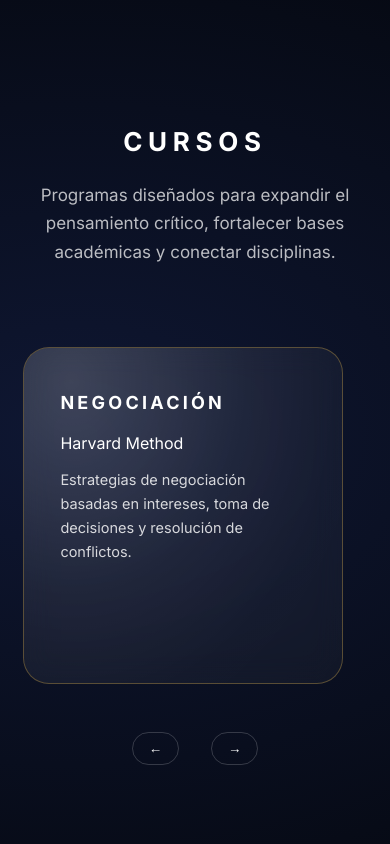
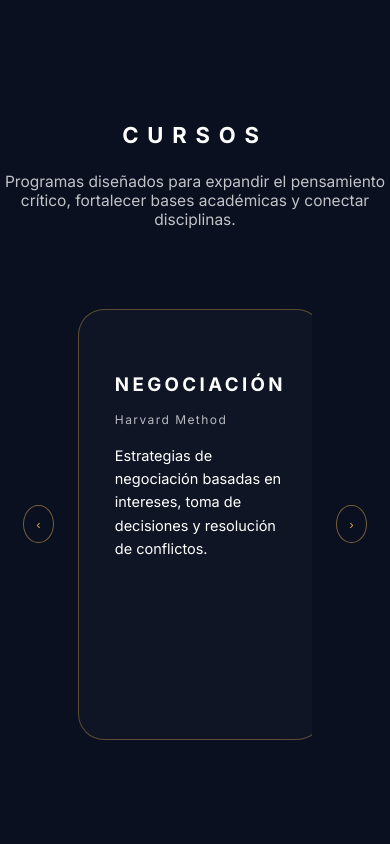
Before and after one commit to AndyZMA/Nova, a plain HTML site: page index.html in a window 390 px wide. Shown: the part 900-1744 px from the top of the page. Drawn offline with nearby package versions, Linux system fonts and the light colour scheme.

Commit message:
cursos styleados

```diff
--- a/index.html
+++ b/index.html
@@ -108,15 +108,23 @@
 		</section>
 
 			<section class="cursos" id="cursos">
-			<div class="cursos-header">
+  <header class="cursos-header">
     <h2>CURSOS</h2>
-				<p style="font-size: 17px">
-					Programas diseñados para expandir el pensamiento crítico, fortalecer
-					bases académicas y conectar disciplinas.
+    <p>
+      Programas diseñados para expandir el pensamiento crítico,
+      fortalecer bases académicas y conectar disciplinas.
     </p>
-			</div>
+  </header>
 
-			<div class="cursos-track">
+  <div class="cursos-wrapper">
+    <!-- Flecha izquierda -->
+    <button class="cursos-arrow prev" aria-label="Anterior">
+      ‹
+    </button>
+
+    <!-- Track -->
+    <div class="cursos-track" id="cursosTrack">
+
       <article class="curso-card">
         <h3>Negociación</h3>
         <span>Harvard Method</span>
@@ -130,30 +138,83 @@
         <h3>Cálculo Vectorial</h3>
         <span>Matemáticas Aplicadas</span>
         <p>
-						Comprensión profunda del espacio, vectores y aplicaciones en física
-						e ingeniería.
+          Comprensión profunda del espacio vectorial y sus aplicaciones
+          en física e ingeniería.
         </p>
-					<a href="temario/calculoVectorial.pdf" target="_blank" class="modalidad-cta">Conoce el temario</a>
+        <a href="temario/calculoVectorial.pdf" target="_blank" class="modalidad-cta">
+          Conoce el temario
+        </a>
       </article>
 
       <article class="curso-card">
         <h3>Química Orgánica</h3>
         <span>Ciencias Naturales</span>
         <p>
-						Introducción estructurada a los principios, reacciones y lógica
-						molecular.
+          Estudio de la estructura, propiedades y reacciones de los
+          compuestos orgánicos fundamentales.
         </p>
-					<a href="temario/calculoVectorial.pdf" target="_blank" class="modalidad-cta">Conoce el temario</a>
+        <a href="temario/quimicaOrganica.pdf" target="_blank" class="modalidad-cta">
+          Conoce el temario
+        </a>
+      </article>
 
+      <article class="curso-card">
+        <h3>Álgebra Lineal</h3>
+        <span>Matemáticas Fundamentales</span>
+        <p>
+          Vectores, matrices, espacios vectoriales y transformaciones
+          lineales aplicadas a ciencia y tecnología.
+        </p>
+        <a href="temario/algebraLineal.pdf" target="_blank" class="modalidad-cta">
+          Conoce el temario
+        </a>
       </article>
+
+      <article class="curso-card">
+        <h3>Cálculo Diferencial e Integral</h3>
+        <span>Análisis Matemático</span>
+        <p>
+          Estudio del cambio y la acumulación mediante derivadas e integrales
+          en contextos reales.
+        </p>
+        <a href="temario/calculoDI.pdf" target="_blank" class="modalidad-cta">
+          Conoce el temario
+        </a>
+      </article>
+
+      <article class="curso-card">
+        <h3>Ecuaciones Diferenciales</h3>
+        <span>Modelado Matemático</span>
+        <p>
+          Análisis de sistemas dinámicos y fenómenos naturales mediante
+          ecuaciones diferenciales ordinarias.
+        </p>
+        <a href="temario/ecuaciones.pdf" target="_blank" class="modalidad-cta">
+          Conoce el temario
+        </a>
+      </article>
+
+      <article class="curso-card">
+        <h3>Astronomía</h3>
+        <span>Ciencias del Espacio</span>
+        <p>
+          Exploración del universo, cuerpos celestes y herramientas modernas
+          de observación astronómica.
+        </p>
+        <a href="temario/astronomia.pdf" target="_blank" class="modalidad-cta">
+          Conoce el temario
+        </a>
+      </article>
+
     </div>
 
-			<!-- Flechas mobile -->
-			<div class="cursos-nav">
-				<button class="prev">←</button>
-				<button class="next">→</button>
+    <!-- Flecha derecha -->
+    <button class="cursos-arrow next" aria-label="Siguiente">
+      ›
+    </button>
   </div>
 </section>
+
 
 		<section class="modalidades-title">
 			<h2>MODALIDADES</h2>
@@ -311,8 +372,6 @@
 			</div>
 		</section>
 
-
-
 		<section class="contacto" id="contacto">
 			<!-- BACKGROUND -->
 			<div class="contacto-bg"></div>
@@ -428,6 +487,27 @@
 			</div>
 		</footer>
 
+		<script>
+  const track = document.getElementById("cursosTrack");
+  const prev = document.querySelector(".cursos-arrow.prev");
+  const next = document.querySelector(".cursos-arrow.next");
+
+  function getScrollAmount() {
+    const card = track.querySelector(".curso-card");
+    const gap = parseInt(getComputedStyle(track).gap) || 0;
+    return card.offsetWidth + gap;
+  }
+
+  prev.addEventListener("click", () => {
+    track.scrollBy({ left: -getScrollAmount(), behavior: "smooth" });
+  });
+
+  next.addEventListener("click", () => {
+    track.scrollBy({ left: getScrollAmount(), behavior: "smooth" });
+  });
+</script>
+
+
 		<script src="https://unpkg.com/gsap@3/dist/gsap.min.js"></script>
 		<script src="https://unpkg.com/gsap@3/dist/ScrollTrigger.min.js"></script>
 		<script src="src/js/main.js"></script>
--- a/src/css/styles.css
+++ b/src/css/styles.css
@@ -988,211 +988,161 @@ html, body {
    CURSOS
 ========================= */
 
-
 .cursos {
-  padding: 10rem 0;
-  background: radial-gradient( 1200px 800px at 20% 50%, #0f1733 0%, #070b17 55%, #000 100% );
+  padding: 10rem 0 8rem;
 }
 
 .cursos-header {
-  max-width: 520px;
+  text-align: center;
+  max-width: 680px;
   margin: 0 auto 5rem;
-  text-align: center;
 }
 
 .cursos-header h2 {
-  font-size: clamp(26px, 3vw, 34px);
-  letter-spacing: .22em;
-  text-transform: uppercase;
+  font-size: 22px;
+  letter-spacing: .4em;
   margin-bottom: 1.5rem;
 }
 
 .cursos-header p {
-  color: var(--muted);
-  line-height: 1.7;
+  font-size: 15.5px;
+  color: rgba(255,255,255,.75);
 }
 
-/* TRACK */
+/* =========================
+   WRAPPER
+========================= */
+
+.cursos-wrapper {
+  position: relative;
+  max-width: 1400px;
+  margin: 0 auto;
+  padding: 0 6vw;
+
+  display: flex;
+  align-items: center;
+}
+
+/* =========================
+   TRACK
+========================= */
 
 .cursos-track {
   display: flex;
-  gap: 3rem;
-  max-width: 1200px;
-  margin: 0 auto;
-  padding: 0 6vw;
-  overflow: hidden;
+  gap: 2.5rem;
+
+  overflow-x: auto;
+  scroll-behavior: smooth;
+  scroll-snap-type: x mandatory;
+
+  width: 100%;
+  -webkit-overflow-scrolling: touch;
+}
+
+.cursos-track::-webkit-scrollbar {
+  display: none;
 }
 
 /* =========================
-   CURSOS – CARDS (NOVA)
-========================= */
-
-/* GRID DESKTOP */
-
-.cursos-grid {
-  display: grid;
-  grid-template-columns: repeat(3, 1fr);
-  gap: 2.75rem;
-}
-
-/* =========================
-   CARD – GLASS + GOLD
+   CARD
 ========================= */
 
 .curso-card {
-  position: relative;
+  flex: 0 0 calc(50% - 1.25rem); /* Desktop: 2 cards */
+
   padding: 2.75rem 2.25rem;
+  border-radius: 26px;
 
-  border-radius: 26px;
-  border: 1px solid rgba(201, 162, 77, 0.4);
+  border: 1px solid rgba(201,162,77,.4);
+  background: rgba(255,255,255,.025);
 
-  background: rgba(255, 255, 255, 0.025);
   backdrop-filter: blur(14px);
   -webkit-backdrop-filter: blur(14px);
 
-  overflow: hidden;
-  isolation: isolate;
-
-  transition:
-    transform .7s cubic-bezier(.22,1,.36,1),
-    border-color .6s ease,
-    box-shadow .6s ease,
-    background-color .6s ease,
-    opacity .6s ease;
+  scroll-snap-align: center;
 }
 
-/* MÁSCARA INTERNA (para legibilidad) */
-.curso-card::before {
-  content: "";
-  position: absolute;
-  inset: 0;
-
-  background: radial-gradient(
-    120% 140% at 15% 10%,
-    rgba(255,255,255,.18),
-    rgba(255,255,255,.06) 45%,
-    rgba(255,255,255,.02) 70%,
-    rgba(255,255,255,.01)
-  );
-
-  z-index: -1;
-}
-
-/* HOVER DESKTOP */
-
-.curso-card:hover {
-  transform: translateY(-4px);
-  border-color: rgba(201,162,77,.85);
-  box-shadow:
-    0 0 0 1px rgba(201,162,77,.2),
-    0 30px 60px rgba(0,0,0,.5);
-}
-
-/* =========================
-   TEXTO
-========================= */
-
 .curso-card h3 {
-  margin: 0 0 1.25rem;
-  font-size: 18px;
+  margin-bottom: .75rem;
   letter-spacing: .18em;
   text-transform: uppercase;
 }
 
+.curso-card span {
+  font-size: 12px;
+  opacity: .7;
+  letter-spacing: .12em;
+}
+
 .curso-card p {
+  margin-top: 1rem;
   font-size: 14.5px;
-  line-height: 1.65;
-  color: rgba(255,255,255,.82);
+  line-height: 1.6;
 }
 
 /* =========================
    CTA
 ========================= */
 
-.curso-card .modalidad-cta {
-  margin-top: 1.75rem;
-  display: inline-flex;
-  padding: 10px 18px;
+.modalidad-cta {
+  margin-top: 1.5rem;
+  display: inline-block;
+  padding: 10px 20px;
 
   border-radius: 999px;
   border: 1px solid rgba(201,162,77,.55);
 
   color: var(--gold);
-  text-decoration: none;
-
   font-size: 11px;
   letter-spacing: .16em;
   text-transform: uppercase;
-
-  transition: all .25s ease;
+  text-decoration: none;
 }
 
-.curso-card .modalidad-cta:hover {
+/* =========================
+   ARROWS
+========================= */
+
+.cursos-arrow {
+  background: none;
+  border: 1px solid rgba(201,162,77,.55);
+  color: var(--gold);
+
+  width: 44px;
+  height: 44px;
+  border-radius: 50%;
+
+  display: grid;
+  place-items: center;
+  cursor: pointer;
+
+  transition: background .25s ease;
+}
+
+.cursos-arrow:hover {
   background: rgba(201,162,77,.08);
 }
 
+.cursos-arrow.prev {
+  margin-right: 1.5rem;
+}
+
+.cursos-arrow.next {
+  margin-left: 1.5rem;
+}
+
 /* =========================
-   MOBILE – UNA CARD
+   MOBILE
 ========================= */
 
 @media (max-width: 900px) {
-  .cursos-grid {
-    display: flex;
-    gap: 1.5rem;
-    overflow-x: auto;
-    scroll-snap-type: x mandatory;
-    padding: 0 9vw;
+  .curso-card {
+    flex: 0 0 100%; /* 🔥 solo una card */
   }
 
-  .cursos-grid::-webkit-scrollbar {
-    display: none;
-  }
-
-  .curso-card {
-    min-width: calc(100vw - 18vw); /* 100 - (padding*2) */
-    max-width: calc(100vw - 18vw);
-    flex-shrink: 0;
-
-    scroll-snap-align: center;
-
-    border-radius: 26px;
-  }
-
-  .curso-card:hover {
-    transform: none;
-    box-shadow: none;
-  }
-}
-
-/* =========================
-   NAV MOBILE
-========================= */
-
-.cursos-nav {
-  display: none;
-  justify-content: center;
-  gap: 2rem;
-  margin-top: 3rem;
-}
-
-@media (max-width: 900px) {
-  .cursos-nav {
-    display: flex;
-  }
-
-  .cursos-nav button {
-    background: none;
-    border: 1px solid var(--stroke);
-    color: var(--text);
-    padding: 8px 16px;
-    border-radius: 999px;
-    cursor: pointer;
-
-    transition: border-color .25s ease;
-  }
-
-  .cursos-nav button:hover {
-    border-color: var(--gold);
+  .cursos-arrow {
+    width: 38px;
+    height: 38px;
   }
 }
 
```
Lines whose indentation alone changed are shown as unchanged.
